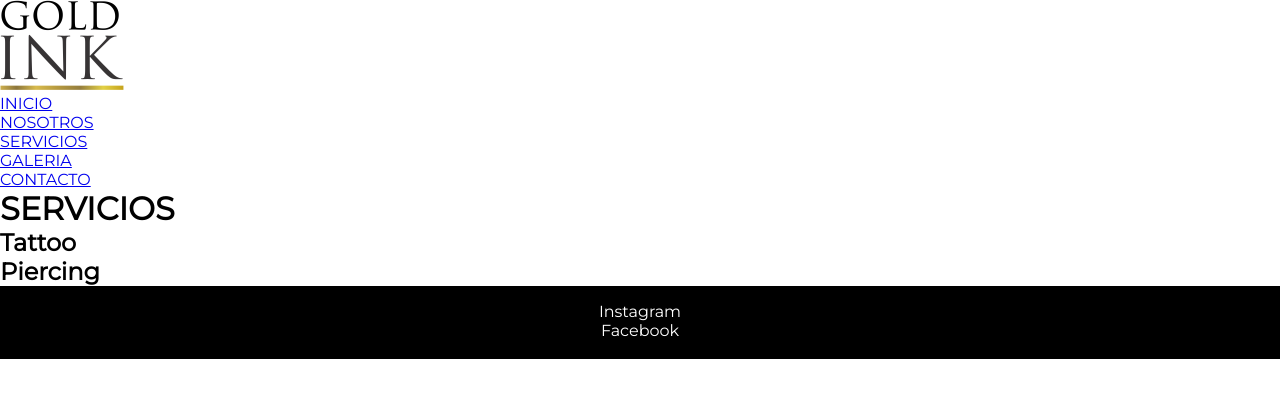
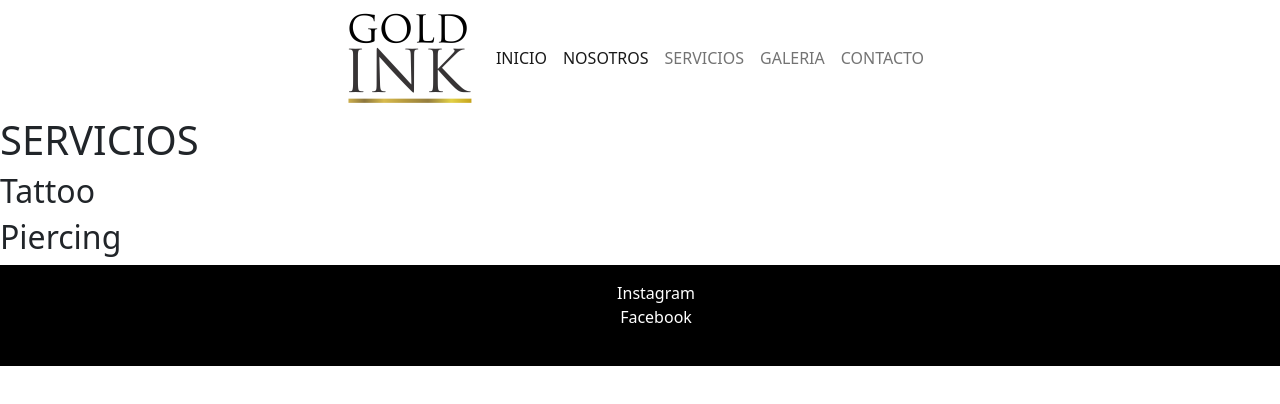
Before and after one commit to Marcoatela/goldink, a website: page paginas/servicios.html in a window 1280 px wide. Drawn offline with nearby package versions, Linux system fonts and the light colour scheme; files whose address does not match are found by name.

Commit message:
servicios

```diff
--- a/paginas/servicios.html
+++ b/paginas/servicios.html
@@ -5,26 +5,48 @@
         <meta charset="UTF-8">
         <meta http-equiv="X-UA-Compatible" content="IE=edge">
         <meta name="viewport" content="width=device-width, initial-scale=1.0">
-    <link rel="stylesheet" type="text/css" href="../css/style.css">
+        <meta name="description" content="Somos un estudio de tattoo ubicado en el puerto de Ibiza, España. Jovenes, creativos, innovadores, trabajamos desde hace mas de 10 años en el rubro, para dejar...your best memory">
+        <meta name="keywords" content="Tattoo, tatuajes, tatuaje, Ibiza, diseño, tinta, ink, manga, piercing, perforaciones, color">
         <link rel="preconnect" href="https://fonts.googleapis.com">
         <link rel="preconnect" href="https://fonts.gstatic.com" crossorigin>
         <link href="https://fonts.googleapis.com/css2?family=Montserrat&display=swap" rel="stylesheet">
+        <link href="https://cdn.jsdelivr.net/npm/bootstrap@5.2.0-beta1/dist/css/bootstrap.min.css" rel="stylesheet" integrity="sha384-0evHe/X+R7YkIZDRvuzKMRqM+OrBnVFBL6DOitfPri4tjfHxaWutUpFmBp4vmVor" crossorigin="anonymous">
+        <link rel="stylesheet" type="text/css" href="../css/main.css">
+
         <title>Gold Ink Ibiza Tattoo</title>
     </head>
 
 <body>
       <!-- abre el header + nav -->
-    <header>
-        <div class="logoHeader"><a href="../index.html"><img src="../img/logo-goldink.png" alt="Logo Gold Ink"></a>
+      <header class="d-flex justify-content-around">
+        <nav class="navbar navbar-expand-md barraNavegacion">
+            <div class="container">
+              <a class="navbar-brand" href="#">
+                <img src="./img/logo-goldink.png" alt="Logo Gold Ink">
+              </a>
+              <button class="navbar-toggler" type="button" data-bs-toggle="collapse" data-bs-target="#navbarNav" aria-controls="navbarNav" aria-expanded="false" aria-label="Toggle navigation">
+                <span class="navbar-toggler-icon"></span>
+              </button>
+              <div class="collapse navbar-collapse" id="navbarNav">
+                <ul class="navbar-nav">
+                  <li class="nav-item">
+                    <a class="nav-link active"  href="../index.html">INICIO</a>
+                  </li>
+                  <li class="nav-item">
+                    <a class="nav-link active" aria-current="page" href="#">NOSOTROS</a>
+                  </li>
+                  <li class="nav-item">
+                    <a class="nav-link" href="./nosotros.html">SERVICIOS</a>
+                  </li>
+                  <li class="nav-item">
+                    <a class="nav-link" href="./galeria.html">GALERIA</a>
+                  </li>
+                  <li class="nav-item">
+                    <a class="nav-link" href="./contacto.html">CONTACTO</a>
+                  </li>
+                </ul>
               </div>
-        <nav>
-            <ul>
-                <li><a href="../index.html">INICIO</a></li>
-                <li><a href="nosotros.html">NOSOTROS</a></li>
-                <li><a href="servicios.html">SERVICIOS</a></li>
-                <li><a href="galeria.html">GALERIA</a></li>
-                <li><a href="contacto.html">CONTACTO</a></li>
-            </ul>
+            </div>
           </nav>
     </header>
     <!-- cierra el header -->
--- a/scss/base/_extends.scss
+++ b/scss/base/_extends.scss
@@ -1,6 +1,6 @@
 %parrafo{
-    font-size: 12px;
-    font-weight: 300;
+    font-size: 14px;
+    font-weight: 500;
 }
 
 /* MIXINS */
```
Also changed, not shown: css/main.css. Lines whose indentation alone changed are shown as unchanged.
